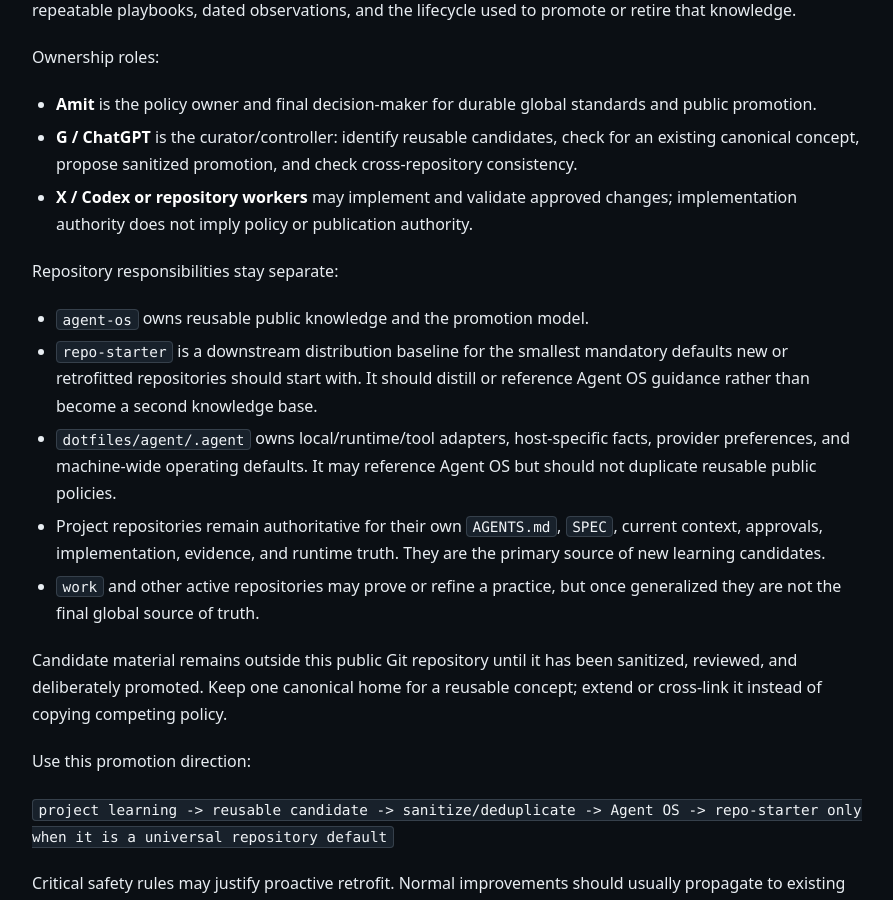
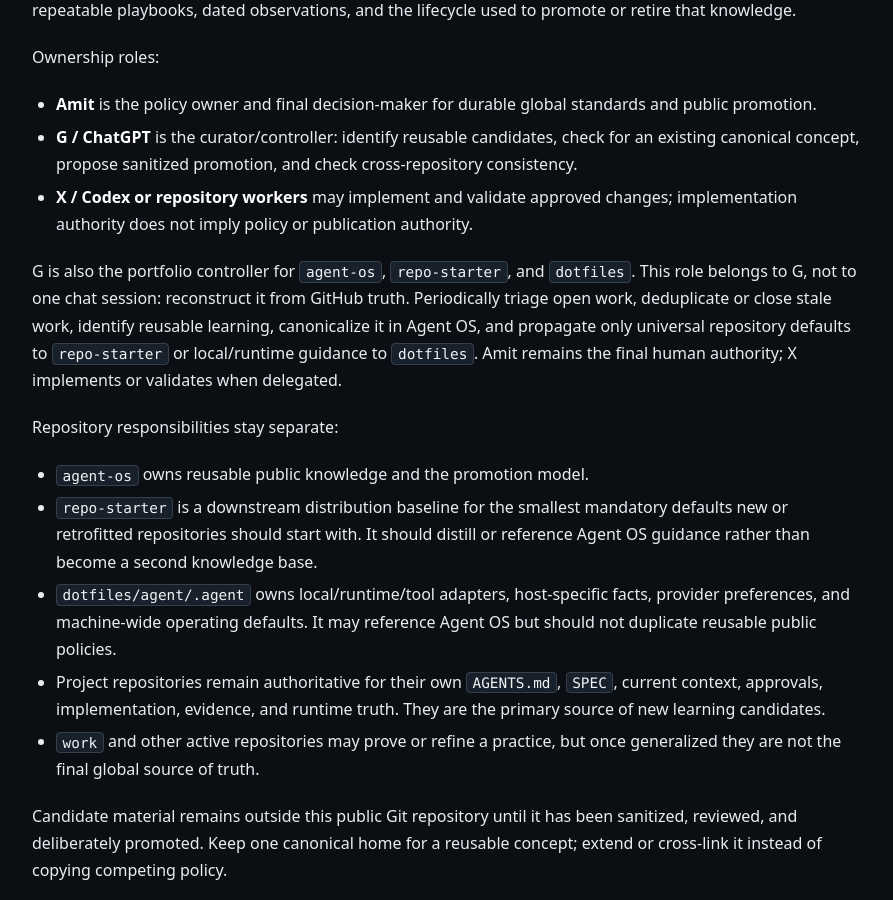
Before and after one commit to amitkarpe/agent-os, a Jekyll site: the page built from AGENTS.md, in a window 1280 px wide and 900 px high, scrolled down 766 px. Shown: the whole window, without its empty margins (192-1085 px from the left). Built offline with Jekyll 4.4.1, drawn with Linux system fonts in a browser that asks for light colours; our own code applies the rules of GitHub Pages for plain Markdown files.

Commit message:
docs: define G portfolio controller role

```diff
--- a/AGENTS.md
+++ b/AGENTS.md
@@ -35,6 +35,14 @@
   changes; implementation authority does not imply policy or publication
   authority.
 
+G is also the portfolio controller for `agent-os`, `repo-starter`, and
+`dotfiles`. This role belongs to G, not to one chat session: reconstruct it from
+GitHub truth. Periodically triage open work, deduplicate or close stale work,
+identify reusable learning, canonicalize it in Agent OS, and propagate only
+universal repository defaults to `repo-starter` or local/runtime guidance to
+`dotfiles`. Amit remains the final human authority; X implements or validates
+when delegated.
+
 Repository responsibilities stay separate:
 
 - `agent-os` owns reusable public knowledge and the promotion model.
```
